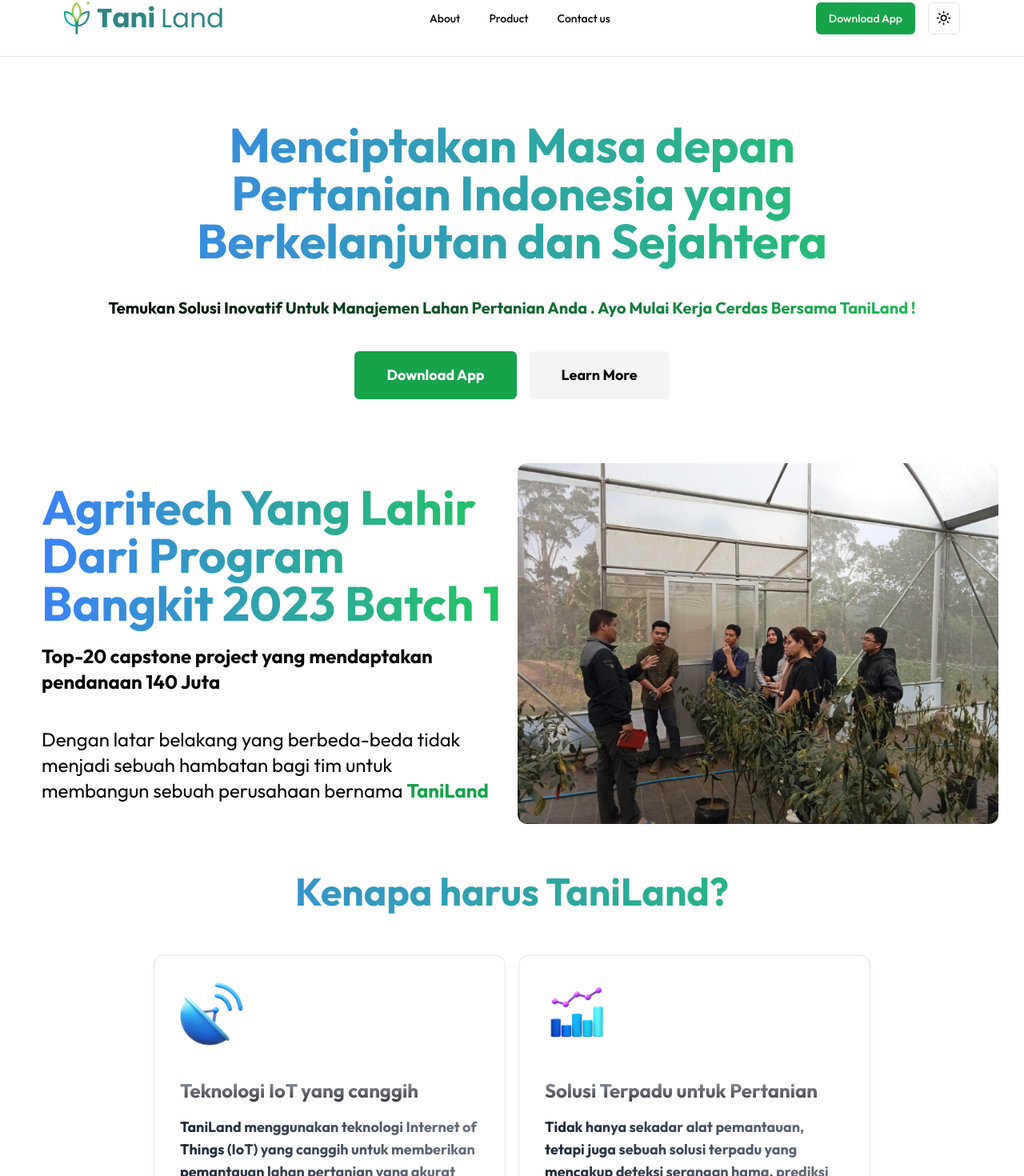
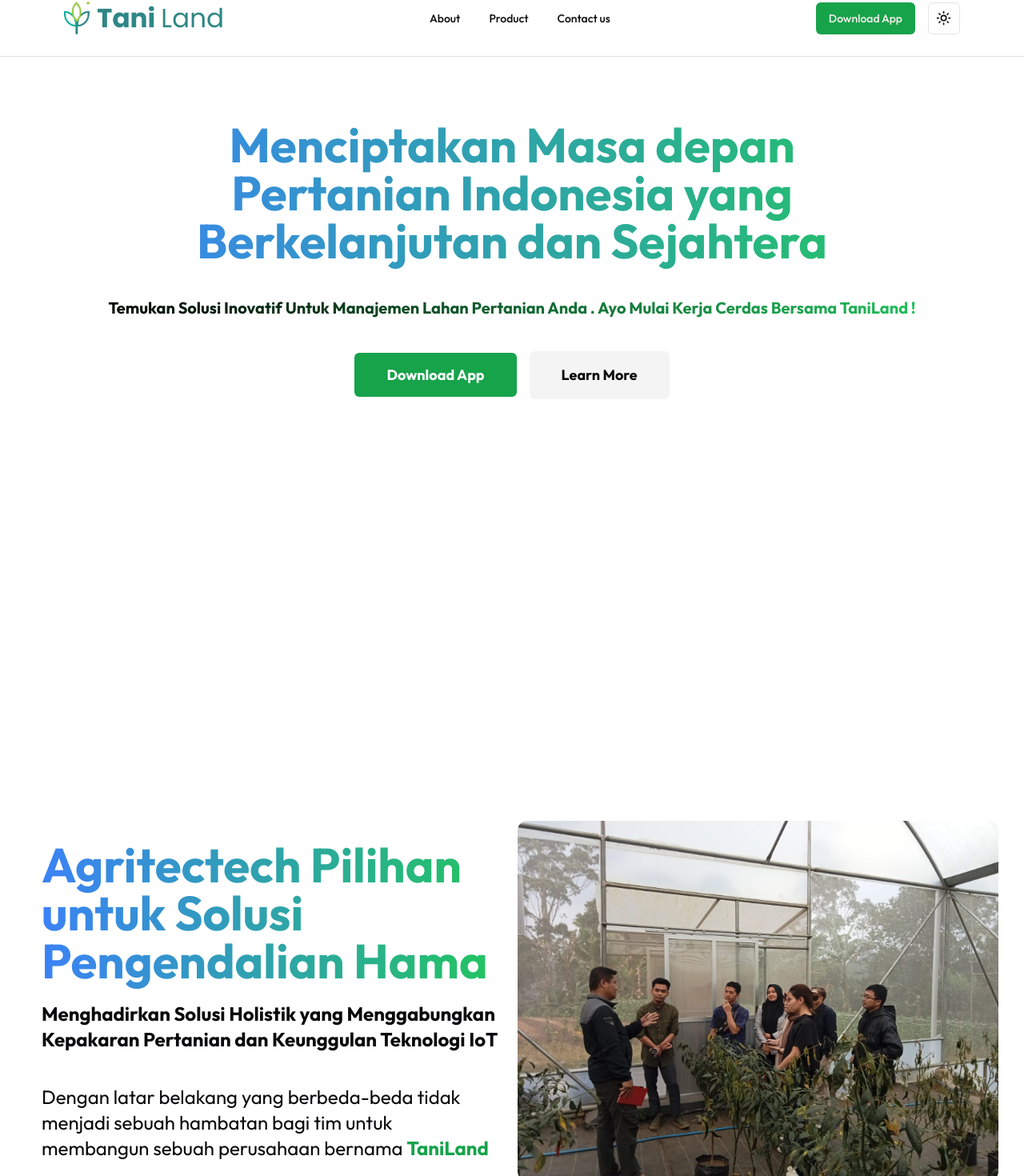
Before and after one commit to helloworld-hkm/taniland, a Next.js app: page / in a window 1280 px wide. Shown: the part 25-1495 px from the top of the page at 80% size. Built offline with nearby package versions, Linux system fonts and the light colour scheme.

Commit message:
update : add framer-motion

```diff
--- a/app/globals.css
+++ b/app/globals.css
@@ -49,8 +49,6 @@
     --ring: 142.4 71.8% 29.2%;
   }
 }
-
-
 @layer base {
   * {
     @apply border-border;
--- a/app/hero-section/page.tsx
+++ b/app/hero-section/page.tsx
@@ -1,32 +1,71 @@
+"use client";
 import { Button } from "@/components/ui/button";
-import  Image  from "next/image";
-import Link from "next/link"
-const HeroSection = ()=>{
-    return(
-    <section className="md:py-20 py-10 md:px-20 px-5 ">
-        <div className=" text-center">
-            <div className="sm:text-6xl text-5xl flex justify-center font-bold md:px-20 pb-10 text-gradient bg-gradient-to-r from-blue-500 to-green-500 bg-clip-text text-transparent">
-            Menciptakan Masa depan Pertanian Indonesia yang Berkelanjutan dan Sejahtera
-            </div>
-            <p className="text-lg md:text-xl md-10  bg-gradient-to-r from-black to-green-500 bg-clip-text text-transparent dark:text-white font-bold">Temukan Solusi Inovatif Untuk Manajemen Lahan Pertanian Anda . Ayo Mulai Kerja Cerdas Bersama TaniLand !</p>
-            <div className=" flex gap-4 justify-center pt-10 ">
+import Image from "next/image";
+import Link from "next/link";
+import { fadeIn } from "../variant";
+import { motion } from "framer-motion";
 
-                <Link href="/download" className="bg-primary text-white  px-10 py-4 rounded-md text-lg font-bold">Download App</Link>
-                <button className="bg-secondary px-10 py-4 rounded-md text-lg font-bold">Learn More</button>
+const HeroSection = ({ control }) => {
+  return (
+    <section className="md:py-20 2xl:py-52 py-10 md:px-24 px-5 md:h-screen">
+      <div className=" text-center">
+        <motion.h1
+          variants={fadeIn('down', 0.1)}
+          initial="hidden"
+          animate={{ control }}
+          //   transition={{ duration: 1 }}
+          whileInView={"visible"}
+          //   viewport={{ once:false,amount:0.6 }}
+          className="sm:text-6xl text-5xl flex justify-center font-bold md:px-20 pb-10 text-gradient bg-gradient-to-r from-blue-500 to-green-500 bg-clip-text text-transparent"
+        >
+          Menciptakan Masa depan Pertanian Indonesia yang Berkelanjutan dan
+          Sejahtera
+        </motion.h1>
+        <motion.p
+        variants={fadeIn('down', 0.4)}
+        initial="hidden"
+        animate={{ control }}
+        //   transition={{ duration: 1 }}
+        whileInView={"visible"}
+        //   viewport={{ once:false,amount:0.6 }}
+         className="text-lg md:text-xl md-10  bg-gradient-to-r from-black to-green-500 bg-clip-text text-transparent dark:text-white font-bold">
+          Temukan Solusi Inovatif Untuk Manajemen Lahan Pertanian Anda . Ayo
+          Mulai Kerja Cerdas Bersama TaniLand !
+        </motion.p>
+        <motion.div
+        variants={fadeIn('up', 0.2)}
+        initial="hidden"
+        animate={{ control }}
+        //   transition={{ duration: 1 }}
+        whileInView={"visible"}
 
-            </div>
-            {/* <div className="pt-10">
+        className=" flex gap-4 justify-center pt-10 items-center ">
+        <motion.div
+        whileHover={{ scale: 1.2 }}>
+          <Link
+
+            href="/download"
+            className="bg-primary text-white  px-10 py-4 rounded-md md:text-lg text-sm font-bold"
+          >
+            Download App
+          </Link>
+          </motion.div>
+          <motion.div
+        whileHover={{ scale: 1.2 }}>
+          <button className="bg-secondary px-10 py-4 rounded-md md:text-lg text-sm font-bold">
+            Learn More
+          </button>
+          </motion.div>
+        </motion.div>
+        {/* <div className="pt-10">
             <Image className="rounded-xl  " src="/content/landscape.jpg" layout="responsive"  width={100}   height={400} objectFit="cover" alt="logo" />
             </div>
             <div className="text-3xl bg-gradient-to-r from-blue-500 to-green-300 bg-clip-text text-transparent font-bold pt-5">
             #Growing Together, greening the future
             </div> */}
-        </div>
-
-
+      </div>
     </section>
-    )
-
-}
+  );
+};
 
 export default HeroSection;
--- a/app/layout.tsx
+++ b/app/layout.tsx
@@ -16,7 +16,7 @@
   children: React.ReactNode
 }) {
   return (
-    <html lang="en">
+    <html lang="en" className='scroll-smooth'>
      <head>
         <link rel='icon' href='/favicon.ico'/>
       </head>
--- a/app/navbar/navigation-bar.tsx
+++ b/app/navbar/navigation-bar.tsx
@@ -20,21 +20,21 @@
     <NavigationMenu className="hidden md:flex md:space-x-4">
   <NavigationMenuList>
   <NavigationMenuItem>
-          <Link href="/" legacyBehavior passHref>
+          <Link href="#about" legacyBehavior passHref >
             <NavigationMenuLink className={navigationMenuTriggerStyle()}>
               About
             </NavigationMenuLink>
           </Link>
         </NavigationMenuItem>
   <NavigationMenuItem>
-          <Link href="#product" legacyBehavior passHref>
+          <Link href="#product" legacyBehavior passHref   >
             <NavigationMenuLink className={navigationMenuTriggerStyle()}>
               Product
             </NavigationMenuLink>
           </Link>
         </NavigationMenuItem>
   <NavigationMenuItem>
-          <Link href="/" legacyBehavior passHref>
+          <Link href="/" legacyBehavior passHref scroll={false}>
             <NavigationMenuLink className={navigationMenuTriggerStyle()}>
               Contact us
             </NavigationMenuLink>
--- a/app/navbar/page.tsx
+++ b/app/navbar/page.tsx
@@ -10,6 +10,7 @@
         justify-between
         items-center px-20 border-b
         py-2 h-24
+
         ">
         <Logo/>
         <NavigationBar/>
--- a/app/page.tsx
+++ b/app/page.tsx
@@ -1,3 +1,4 @@
+'use client'
 
 import AppSection from './app-section/page';
 import Footer from './footer/page';
@@ -5,15 +6,28 @@
 import Navbar from './navbar/page';
 import ProfileSection from './profile-section/page';
 import ContactSection from './contact-section/page';
+import { motion, useAnimation } from "framer-motion";
 
+import { useInView } from "react-intersection-observer";
+
+import { useEffect } from "react";
 export default function Home() {
+  const control = useAnimation()
+  const [ref, inView] = useInView()
+    useEffect(() => {
+      if (inView) {
+        control.start("visible");
+      } else {
+        control.start("hidden");
+      }
+    }, [control, inView]);
   return (
   <>
   <Navbar/>
-  <HeroSection/>
-  <ProfileSection/>
-  <AppSection/>
-  <ContactSection/>
+  <HeroSection control={{control}}/>
+  <ProfileSection control={{control}}/>
+  <AppSection control={{control}}/>
+  <ContactSection control={{control}}/>
   <Footer/>
   </>
   )
--- a/app/profile-section/page.tsx
+++ b/app/profile-section/page.tsx
@@ -1,7 +1,8 @@
 'use client'
 import React from "react";
 import Image from "next/image";
-
+import { motion } from 'framer-motion';
+import { fadeIn } from "../variant";
 const alasan =[
     {
         name:"Teknologi IoT yang canggih",
@@ -28,9 +29,9 @@
         alt:"forum"
     }
 ]
-const ProfileSection = () => {
+const ProfileSection = ({control}) => {
   return (
-    <div className="container mx-auto">
+    <div className="container mx-auto " >
       <div
         className="
         lg:flex-row
@@ -39,22 +40,44 @@
        items-center
         justify-center
         pb-10
+        md:h-screen
         "
       >
-        <div className="p-5 justify-center  items-center ">
-          <div className="text-gradient bg-gradient-to-r from-blue-500 to-green-500 bg-clip-text text-transparent pb-5 text-4xl md:text-6xl font-bold ">
-            Agritech Yang Lahir Dari Program Bangkit 2023 Batch 1
-          </div>
-          <div className=" text-2xl pb-10 font-bold">
-            Top-20 capstone project yang mendaptakan pendanaan 140 Juta{" "}
-          </div>
-          <div className="text-2xl ">
+        <div className="p-5 justify-center  items-center  " id="about">
+          <motion.div
+          variants={fadeIn('down', 0.4)}
+          initial="hidden"
+          animate={{ control }}
+          //   transition={{ duration: 1 }}
+          whileInView={"visible"}
+           className="text-gradient bg-gradient-to-r from-blue-500 to-green-500 bg-clip-text text-transparent pb-5 text-4xl md:text-6xl font-bold ">
+          Agritectech Pilihan untuk Solusi Pengendalian Hama
+          </motion.div>
+          <motion.div
+          variants={fadeIn('down', 0.6)}
+          initial="hidden"
+          animate={{ control }}
+          //   transition={{ duration: 1 }}
+          whileInView={"visible"} className=" text-2xl pb-10 font-bold">
+          Menghadirkan Solusi Holistik yang Menggabungkan Kepakaran Pertanian dan Keunggulan Teknologi IoT
+          </motion.div>
+          <motion.div
+          variants={fadeIn('up', 0.4)}
+          initial="hidden"
+          animate={{ control }}
+          //   transition={{ duration: 1 }}
+          whileInView={"visible"} className="text-2xl ">
             Dengan latar belakang yang berbeda-beda tidak menjadi sebuah
             hambatan bagi tim untuk membangun sebuah perusahaan bernama{" "}
             <span className="text-green-600 font-bold">TaniLand</span>
-          </div>
+          </motion.div>
         </div>
         <div>
+          <motion.div  variants={fadeIn('up', 0.4)}
+          initial="hidden"
+          animate={{ control }}
+          //   transition={{ duration: 1 }}
+          whileInView={"visible"}>
           <Image
             className="rounded-xl w-fill  "
             src="/content/img1.jpg"
@@ -68,19 +91,32 @@
 
             alt="logo"
           />
+             </motion.div>
         </div>
       </div>
       <div className="flex-col items-center justify-center">
-        <div className="text-center text-3xl md:text-5xl font-bold pt-5 pb-10 bg-gradient-to-r bg-clip-text from-blue-500 to-green-500 text-transparent">
+        <motion.div
+         variants={fadeIn('up', 0.2)}
+         initial="hidden"
+          animate={{ control }}
+//   transition={{ duration: 1 }}
+ whileInView={"visible"}
+         className="text-center text-3xl md:text-5xl font-bold pt-5 pb-10 bg-gradient-to-r bg-clip-text from-blue-500 to-green-500 text-transparent">
           Kenapa harus TaniLand?
-        </div>
+        </motion.div>
         <div className="grid grid-cols-1 p-4 md:grid md:grid-cols-2 gap-4 md:px-40">
                     {alasan.map((item, index) => (
-                        <div
+                        <motion.div
+                        variants={fadeIn('up', 0.4)}
+                        initial="hidden"
+                        whileHover={{ scale: 1.02 }}
+                         animate={{ control }}
+          //   transition={{ duration: 1 }}
+                whileInView={"visible"}
                         key={index}
                         className="flex-col space-y-6 pb-10 border
 
-                        p-8 rounded-xl items-center justify-center w-full hover:scale-105 transform transition-all duration-500 ease-in-out
+                        p-8 rounded-xl items-center justify-center w-full
                         "
                         >
                             <div className="
@@ -113,7 +149,7 @@
                                         </div>
                                     </div>
                                 </div>
-                            </div>
+                            </motion.div>
                         ))}
                 </div>
       </div>
--- /dev/null
+++ b/app/variant.js
@@ -0,0 +1,23 @@
+export const fadeIn = (direction, delay)=>{
+
+    return {
+        hidden :{
+            y: direction==='up'?80 :direction==='down'? -80 :0,
+            opacity:0,
+            x: direction==='left'?80 :direction==='right'? -80 :0,
+        },
+
+        visible:{
+            y:0,
+            x:0,
+            opacity:1,
+            transition:{
+                type:'tween',
+                duration:1.2,
+                delay:delay,
+                ease:[0.25,0.25,0.25,0.75],
+
+            }
+        }
+    }
+}
--- a/components/ui/navigation-menu.tsx
+++ b/components/ui/navigation-menu.tsx
@@ -1,3 +1,4 @@
+
 import * as React from "react"
 import * as NavigationMenuPrimitive from "@radix-ui/react-navigation-menu"
 import { cva } from "class-variance-authority"
--- a/package.json
+++ b/package.json
@@ -16,12 +16,17 @@
     "@radix-ui/react-slot": "^1.0.2",
     "class-variance-authority": "^0.7.0",
     "clsx": "^2.0.0",
+    "framer-motion": "^10.16.16",
     "lucide-react": "^0.294.0",
     "next": "14.0.3",
     "next-themes": "^0.2.1",
     "react": "^18",
     "react-dom": "^18",
     "react-icon": "^1.0.0",
+    "react-intersection-observer": "^9.5.3",
+    "react-responsive": "^9.0.2",
+    "react-scroll": "^1.9.0",
+    "swiper": "^11.0.5",
     "tailwind-merge": "^2.0.0",
     "tailwindcss-animate": "^1.0.7"
   },
```
Also changed, not shown: 1 other file (tests, documents, lock files or other folders).
